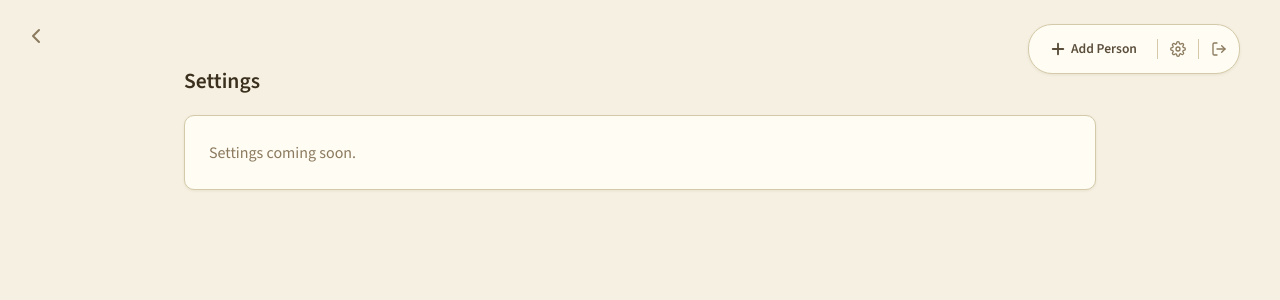
After one commit to RNCDev/chowdhury-ancenstry, a Flask app: page /settings in a window 1280 px wide. The commit adds this page. Shown: the top 300 px of the page. Run offline with Flask 3, Linux system fonts and the light colour scheme; the visitor is signed in with stand-in values (Sample User, id 1).

Commit message:
fix: reset icon, node text layout, settings gear icon and stub route

```diff
--- a/app.py
+++ b/app.py
@@ -89,6 +89,12 @@ def login():
 def logout():
     session.clear()
     return redirect(url_for('login'))
+
+
+@app.route('/settings')
+@login_required
+def settings():
+    return render_template('settings.html')
 
 
 # --- Person CRUD routes ---
--- a/static/tree.js
+++ b/static/tree.js
@@ -47,7 +47,7 @@
       <svg width="36" height="36" viewBox="0 0 24 24" fill="none" stroke="currentColor" stroke-width="2.5" stroke-linecap="round"><line x1="6" y1="12" x2="18" y2="12"/></svg>
     </button>
     <button id="zoom-reset" title="Reset view">
-      <svg width="36" height="36" viewBox="0 0 24 24" fill="none" stroke="currentColor" stroke-width="2" stroke-linecap="round" stroke-linejoin="round"><rect x="3" y="3" width="18" height="18" rx="3"/><circle cx="12" cy="12" r="3"/></svg>
+      <svg width="36" height="36" viewBox="0 0 24 24" fill="none" stroke="currentColor" stroke-width="2" stroke-linecap="round" stroke-linejoin="round"><path d="M8 3H5a2 2 0 0 0-2 2v3"/><path d="M21 8V5a2 2 0 0 0-2-2h-3"/><path d="M3 16v3a2 2 0 0 0 2 2h3"/><path d="M16 21h3a2 2 0 0 0 2-2v-3"/></svg>
     </button>
   `;
   container.style.position = "relative";
@@ -222,13 +222,13 @@
 
       nodeG.append("text")
         .attr("text-anchor", "middle")
-        .attr("dy", "-0.2em")
+        .attr("y", personData.birth_year ? -8 : 5)
         .attr("class", "person-name")
         .text(personData.name);
 
       nodeG.append("text")
         .attr("text-anchor", "middle")
-        .attr("dy", "1.2em")
+        .attr("y", 12)
         .attr("class", "person-year")
         .text(personData.birth_year ? "b. " + personData.birth_year : "");
 
--- a/templates/base.html
+++ b/templates/base.html
@@ -31,6 +31,13 @@
                 <span class="utility-pill-label">Add Person</span>
             </a>
             <span class="utility-pill-divider"></span>
+            <a href="{{ url_for('settings') }}" class="utility-pill-action utility-pill-muted" aria-label="Settings">
+                <svg width="16" height="16" viewBox="0 0 24 24" fill="none" stroke="currentColor" stroke-width="2" stroke-linecap="round" stroke-linejoin="round">
+                    <circle cx="12" cy="12" r="3"/>
+                    <path d="M19.4 15a1.65 1.65 0 0 0 .33 1.82l.06.06a2 2 0 0 1-2.83 2.83l-.06-.06a1.65 1.65 0 0 0-1.82-.33 1.65 1.65 0 0 0-1 1.51V21a2 2 0 0 1-4 0v-.09A1.65 1.65 0 0 0 9 19.4a1.65 1.65 0 0 0-1.82.33l-.06.06a2 2 0 0 1-2.83-2.83l.06-.06A1.65 1.65 0 0 0 4.68 15a1.65 1.65 0 0 0-1.51-1H3a2 2 0 0 1 0-4h.09A1.65 1.65 0 0 0 4.6 9a1.65 1.65 0 0 0-.33-1.82l-.06-.06a2 2 0 0 1 2.83-2.83l.06.06A1.65 1.65 0 0 0 9 4.68a1.65 1.65 0 0 0 1-1.51V3a2 2 0 0 1 4 0v.09a1.65 1.65 0 0 0 1 1.51 1.65 1.65 0 0 0 1.82-.33l.06-.06a2 2 0 0 1 2.83 2.83l-.06.06A1.65 1.65 0 0 0 19.4 9a1.65 1.65 0 0 0 1.51 1H21a2 2 0 0 1 0 4h-.09a1.65 1.65 0 0 0-1.51 1z"/>
+                </svg>
+            </a>
+            <span class="utility-pill-divider"></span>
             <a href="{{ url_for('logout') }}" class="utility-pill-action utility-pill-muted" aria-label="Logout">
                 <svg width="16" height="16" viewBox="0 0 24 24" fill="none" stroke="currentColor" stroke-width="2" stroke-linecap="round" stroke-linejoin="round">
                     <path d="M9 21H5a2 2 0 0 1-2-2V5a2 2 0 0 1 2-2h4"/>
--- /dev/null
+++ b/templates/settings.html
@@ -0,0 +1,10 @@
+{% extends "base.html" %}
+{% block title %}Settings — Family Tree{% endblock %}
+{% block body_class %}page-form{% endblock %}
+
+{% block content %}
+<h2 class="page-title">Settings</h2>
+<div class="form-card">
+    <p style="color: var(--text-muted);">Settings coming soon.</p>
+</div>
+{% endblock %}
```
